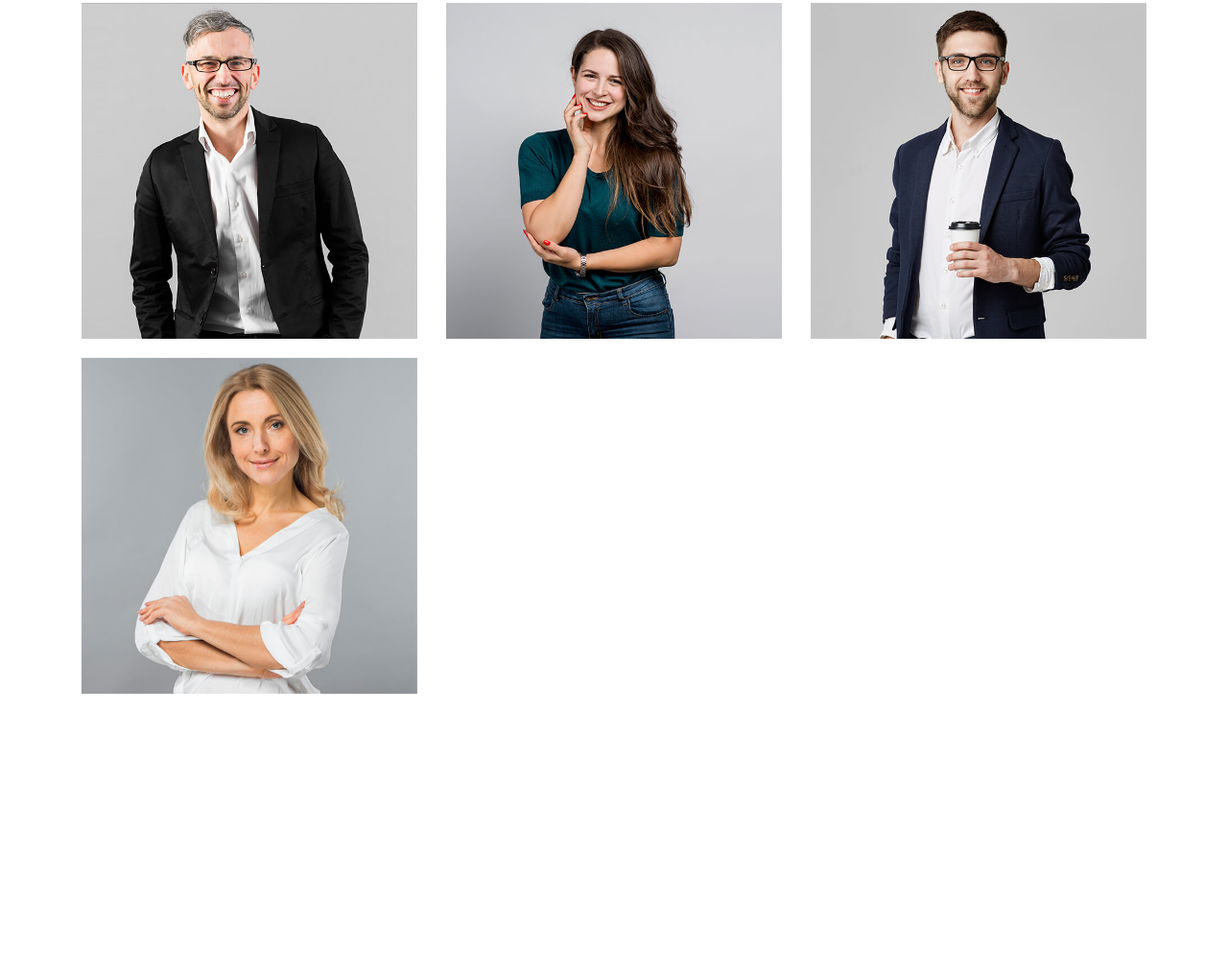
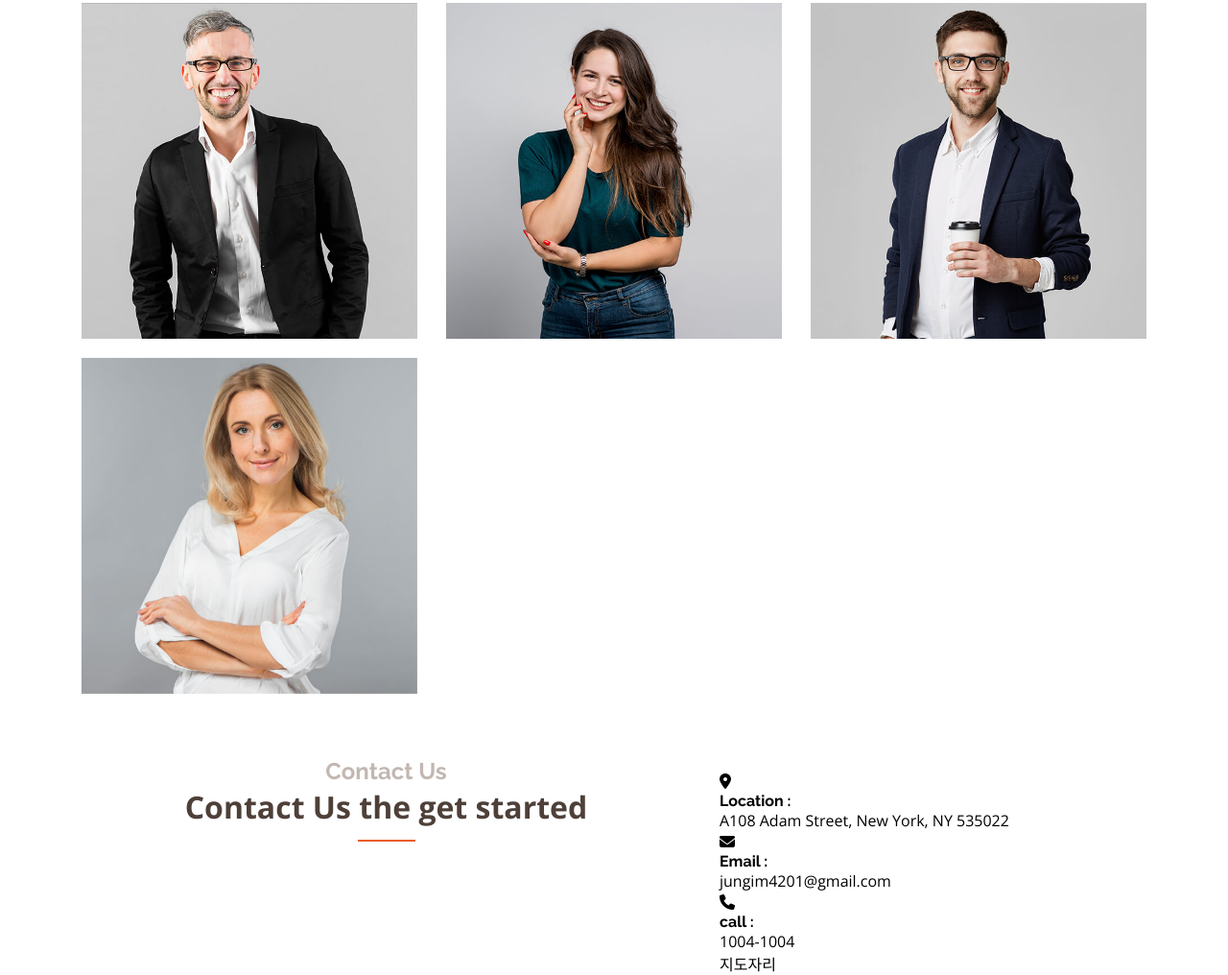
Before and after one commit to imjungim/ResponsiveWeb, a plain HTML site: page index.html in a window 1280 px wide. Shown: the part 3719-4735 px from the top of the page at 96% size. Before the commit the page ends 4522 px from the top, so only its background shows below. Drawn offline with nearby package versions, Linux system fonts and the light colour scheme.

Commit message:
🚧 Mark up contact-section

```diff
--- a/index.html
+++ b/index.html
@@ -435,22 +435,68 @@
             </div>
             <div class="col-md-6 col-lx-3 col-lg-4">
               <div class="team-image">
-                <img src="./assets/img/team/team-1.jpg" alt="team-1">
+                <img src="./assets/img/team/team-1.jpg" alt="team-1" />
               </div>
             </div>
             <div class="col-md-6 col-lx-3 col-lg-4">
               <div class="team-image">
-                <img src="./assets/img/team/team-2.jpg" alt="team-2">
+                <img src="./assets/img/team/team-2.jpg" alt="team-2" />
               </div>
             </div>
             <div class="col-md-6 col-lx-3 col-lg-4">
               <div class="team-image">
-                <img src="./assets/img/team/team-3.jpg" alt="team-3">
+                <img src="./assets/img/team/team-3.jpg" alt="team-3" />
               </div>
             </div>
             <div class="col-md-6 col-lx-3 col-lg-4">
               <div class="team-image">
-                <img src="./assets/img/team/team-4.jpg" alt="team-4">
+                <img src="./assets/img/team/team-4.jpg" alt="team-4" />
+              </div>
+            </div>
+          </div>
+        </div>
+      </section>
+
+      <section class="contact-section">
+        <div class="container">
+          <div class="row">
+            <div class="col">
+              <div class="section">
+                <h1 class="section-title">Contact Us</h1>
+                <p>Contact Us the get started</p>
+              </div>
+            </div>
+            <div class="col-lg-5">
+              <div class="contact">
+                <ul class="contact-list">
+                  <li class="contact-item">
+                    <i class="fa-solid fa-location-dot"></i>
+                    <div class="contact-content">
+                      <h4>Location :</h4>
+                      <p>A108 Adam Street, New York, NY 535022</p>
+                    </div>
+                  </li>
+                  <li class="contact-item">
+                    <i class="fa-solid fa-envelope"></i>
+                    <div class="contact-content">
+                      <h4>Email :</h4>
+                      <a href="mailto:jungim4201@gmail.com"
+                        >jungim4201@gmail.com</a
+                      >
+                    </div>
+                  </li>
+                  <li class="contact-item">
+                    <i class="fa-solid fa-phone"></i>
+                    <div class="contact-content">
+                      <h4>call :</h4>
+                      <a href="tel:10041004">1004-1004</a>
+                    </div>
+                  </li>
+                </ul>
+
+                <div>
+                  지도자리
+                </div>
               </div>
             </div>
           </div>
```
